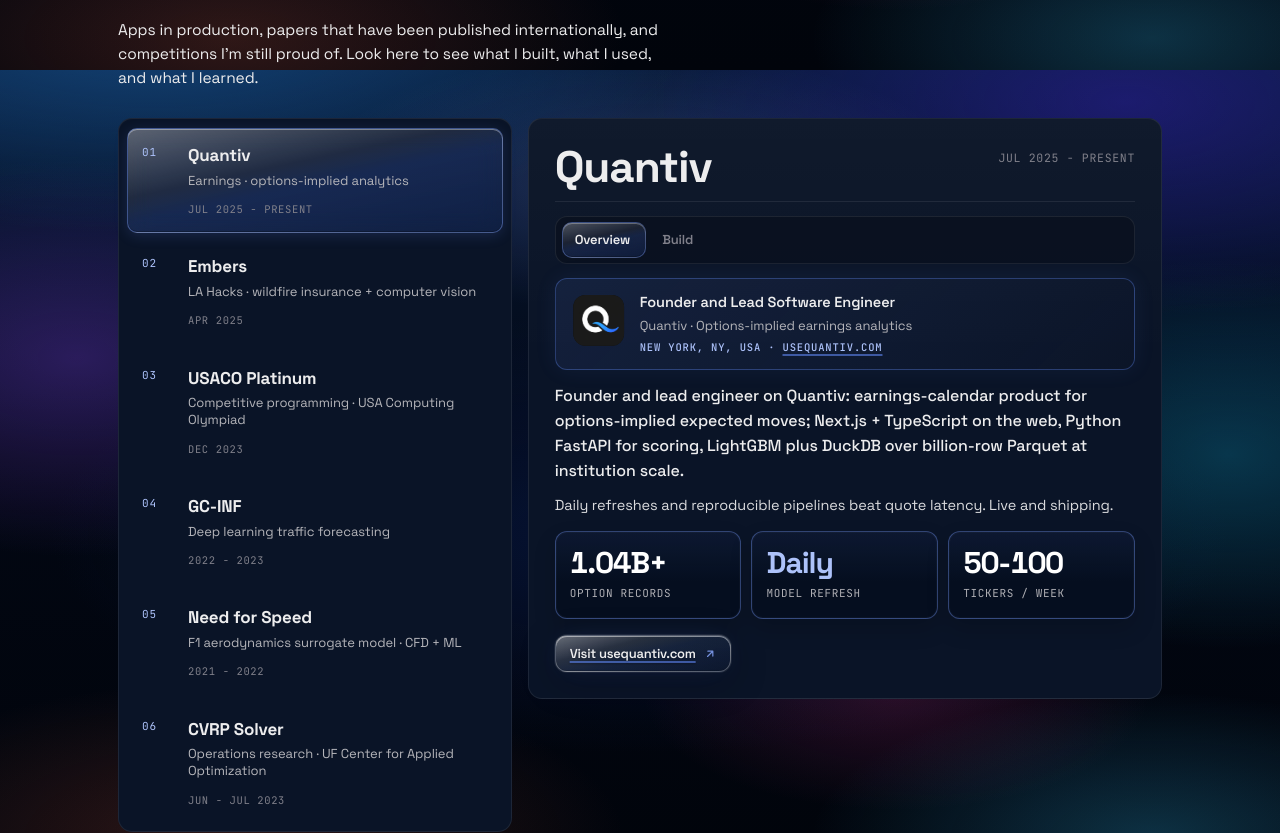
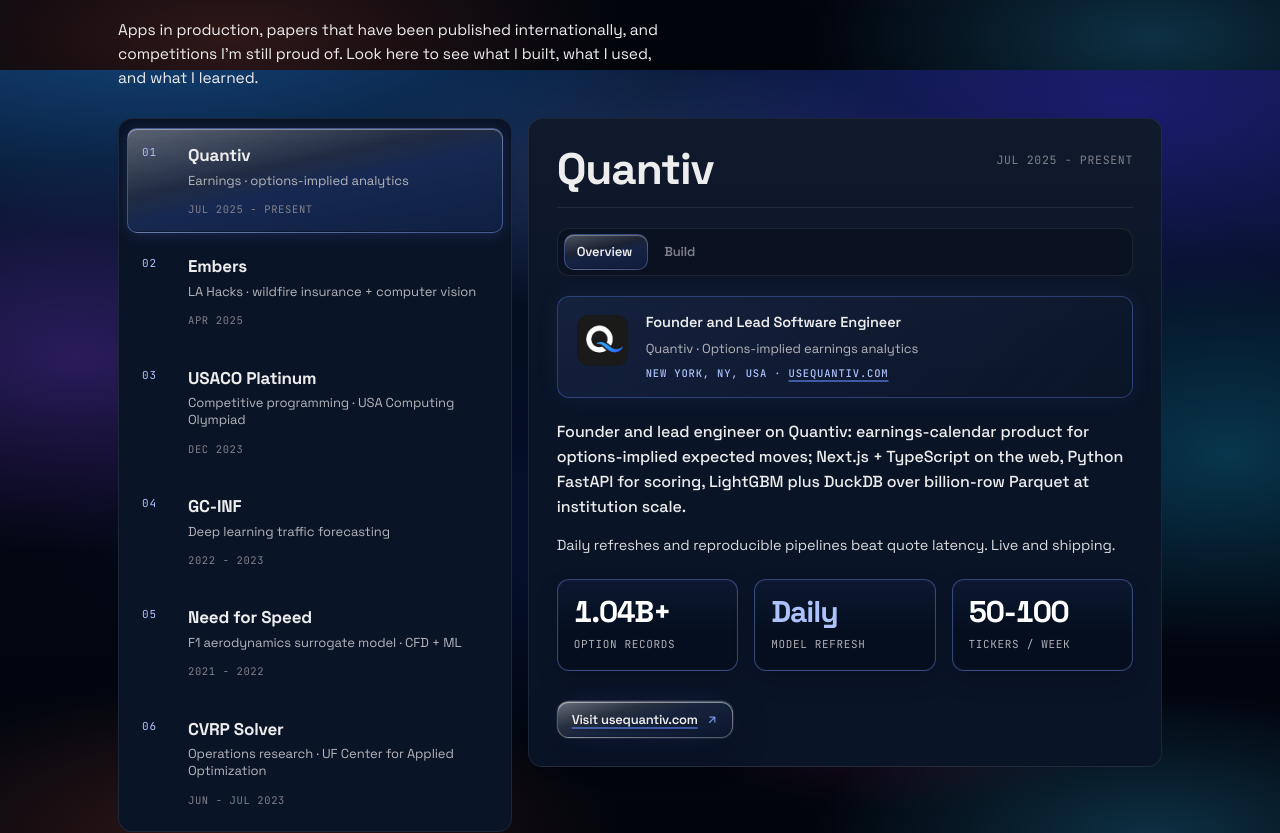
Before and after one commit to kenchengkc/personal-website, a Next.js app: page / in a window 1280 px wide. Shown: the part 2330-3163 px from the top of the page. Built offline with nearby package versions, Linux system fonts and the light colour scheme.

Commit message:
Update Projects and BlogList components to reflect accurate publication details and enhance animation durations for project metrics. Adjust global CSS for improved layout and spacing across various elements.

```diff
--- a/app/globals.css
+++ b/app/globals.css
@@ -1782,10 +1782,10 @@ button { font: inherit; cursor: pointer; }
     linear-gradient(180deg, rgba(255,255,255,0.025), transparent 42%),
     var(--color-surface);
   border-radius: 14px;
-  padding: 26px;
+  padding: 28px;
   display: flex;
   flex-direction: column;
-  gap: 14px;
+  gap: 20px;
   animation: v2panelIn 0.22s ease both;
 }
 @keyframes v2panelIn {
@@ -1797,7 +1797,7 @@ button { font: inherit; cursor: pointer; }
   justify-content: space-between;
   gap: 20px;
   align-items: flex-start;
-  padding-bottom: 12px;
+  padding-bottom: 16px;
   border-bottom: 1px solid var(--color-border);
 }
 .v2-work-panel-head .v2-work-title {
@@ -1871,17 +1871,20 @@ button { font: inherit; cursor: pointer; }
 .v2-work-panel-page {
   display: flex;
   flex-direction: column;
-  gap: 14px;
+  gap: 22px;
   animation: v2panelIn 0.18s ease both;
 }
 .v2-work-blurb {
   display: flex;
   flex-direction: column;
-  gap: 10px;
+  gap: 14px;
 }
 .v2-work-blurb .v2-work-summary,
 .v2-work-blurb .v2-work-impact {
   margin: 0;
+}
+.v2-work-panel-page .v2-chips {
+  gap: 10px 12px;
 }
 .v2-work-title {
   font-family: var(--font-sans);
@@ -1904,10 +1907,10 @@ button { font: inherit; cursor: pointer; }
 .v2-work-identity {
   display: flex;
   align-items: flex-start;
-  gap: 14px;
+  gap: 16px;
   width: 100%;
   max-width: 100%;
-  padding: 14px 16px;
+  padding: 16px 18px;
   border-radius: 12px;
   border: 1px solid rgba(97, 137, 246, 0.34);
   background:
@@ -1924,7 +1927,7 @@ button { font: inherit; cursor: pointer; }
 .v2-work-identity-body {
   display: flex;
   flex-direction: column;
-  gap: 5px;
+  gap: 8px;
   min-width: 0;
   flex: 1;
 }
@@ -2020,7 +2023,7 @@ button { font: inherit; cursor: pointer; }
   font-weight: 500;
 }
 .v2-work-impact {
-  margin: -6px 0 0;
+  margin: 2px 0 0;
   color: var(--color-text);
   font-size: 14.5px;
   line-height: 1.6;
@@ -2062,7 +2065,7 @@ button { font: inherit; cursor: pointer; }
   gap: 12px;
   border: 1px solid rgba(245, 178, 32, 0.42);
   border-radius: 12px;
-  padding: 10px 13px;
+  padding: 12px 15px;
   background:
     linear-gradient(135deg, rgba(245, 178, 32, 0.16), rgba(245, 178, 32, 0.04)),
     rgba(0,0,0,0.18);
@@ -2092,12 +2095,12 @@ button { font: inherit; cursor: pointer; }
 .v2-work-metrics {
   display: grid;
   grid-template-columns: repeat(3, minmax(0, 1fr));
-  gap: 10px;
+  gap: 14px 16px;
 }
 .v2-work-metric {
   min-width: 0;
-  min-height: 88px;
-  padding: 14px;
+  min-height: 92px;
+  padding: 16px;
   border: 1px solid
     color-mix(in srgb, var(--color-accent-bright) 34%, var(--color-border));
   border-radius: 12px;
@@ -2110,7 +2113,7 @@ button { font: inherit; cursor: pointer; }
   display: flex;
   flex-direction: column;
   justify-content: center;
-  gap: 8px;
+  gap: 10px;
 }
 .v2-work-metric-v {
   font-family: var(--font-sans);
@@ -2209,7 +2212,7 @@ button { font: inherit; cursor: pointer; }
   vertical-align: middle;
 }
 .v2-work-media figcaption {
-  padding: 10px 14px;
+  padding: 12px 16px;
   font-family: var(--font-mono);
   font-size: 11px;
   letter-spacing: 0.06em;
@@ -2227,7 +2230,7 @@ button { font: inherit; cursor: pointer; }
 }
 .v2-work-details {
   border-top: 1px solid var(--color-border);
-  padding-top: 14px;
+  padding-top: 18px;
   color: var(--color-text);
 }
 .v2-work-details summary {
@@ -2241,11 +2244,11 @@ button { font: inherit; cursor: pointer; }
 }
 .v2-work-details ul {
   list-style: none;
-  padding: 12px 0 0;
+  padding: 14px 0 0;
   margin: 0;
   display: flex;
   flex-direction: column;
-  gap: 8px;
+  gap: 12px;
 }
 .v2-work-details li {
   position: relative;
@@ -2269,7 +2272,7 @@ button { font: inherit; cursor: pointer; }
   display: flex;
   flex-wrap: wrap;
   gap: 10px;
-  padding-top: 2px;
+  padding-top: 8px;
 }
 .v2-proj-link {
   display: inline-flex;
--- a/components/sections/BlogList.tsx
+++ b/components/sections/BlogList.tsx
@@ -24,8 +24,9 @@ const publications: Publication[] = [
   {
     title:
       "GC-INF: A Novel Adaptive Traffic Control System using Machine Learning for Turning Ratio Predictions",
-    venue: "IEEE Intelligent Transportation Systems Conference 2023",
-    tag: "IEEE ITSC 2023",
+    venue:
+      "IEEE Intelligent Transportation Systems Conference Proceedings 2023",
+    tag: "IEEE Intelligent Transportation Systems Conference Proceedings 2023",
     date: "September 2023",
     citations: 1,
     href: site.links.gcinf,
--- a/components/sections/Projects.tsx
+++ b/components/sections/Projects.tsx
@@ -174,19 +174,19 @@ const projects: Project[] = [
         value: "Top 5",
         label: "of 172 teams",
         tone: "green",
-        count: { from: 172, to: 5, prefix: "Top ", durationMs: 650 },
+        count: { from: 172, to: 5, prefix: "Top ", durationMs: 1550 },
       },
       {
         value: "90%+",
         label: "detection accuracy",
         tone: "white",
-        count: { from: 0, to: 90, suffix: "%+", durationMs: 650 },
+        count: { from: 0, to: 90, suffix: "%+", durationMs: 1550 },
       },
       {
         value: "3",
         label: "hackathon awards",
         tone: "yellow",
-        count: { from: 0, to: 3, durationMs: 650 },
+        count: { from: 0, to: 3, durationMs: 1550 },
       },
     ],
     tags: [
@@ -277,7 +277,8 @@ const projects: Project[] = [
       "24% RMSE improvement over the prior state-of-the-art on intersection turning ratios.",
     brand: {
       label: "IEEE",
-      detail: "IEEE Intelligent Transportation Systems Conference 2023",
+      detail:
+        "IEEE Intelligent Transportation Systems Conference Proceedings 2023",
       meta: "Peer-reviewed research venue",
     },
     metrics: [
@@ -395,14 +396,14 @@ const projects: Project[] = [
         value: "15%",
         label: "C++ solver speedup",
         tone: "green",
-        count: { from: 0, to: 15, suffix: "%" },
+        count: { from: 0, to: 15, suffix: "%", durationMs: 1550 },
       },
       { value: "TB", label: "instance scale" },
       {
         value: "10k+",
         label: "SLURM cores used",
         tone: "white",
-        count: { from: 1, to: 10, suffix: "k+" },
+        count: { from: 1, to: 10, suffix: "k+", durationMs: 1550 },
       },
     ],
     tags: ["C++", "CMake", "SLURM", "Java", "JavaFX", "Python"],
```
